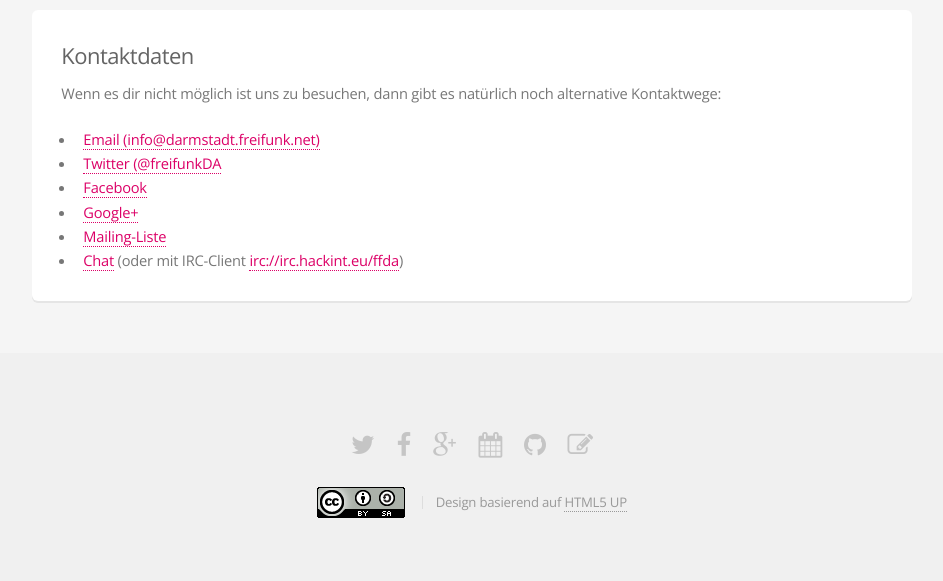
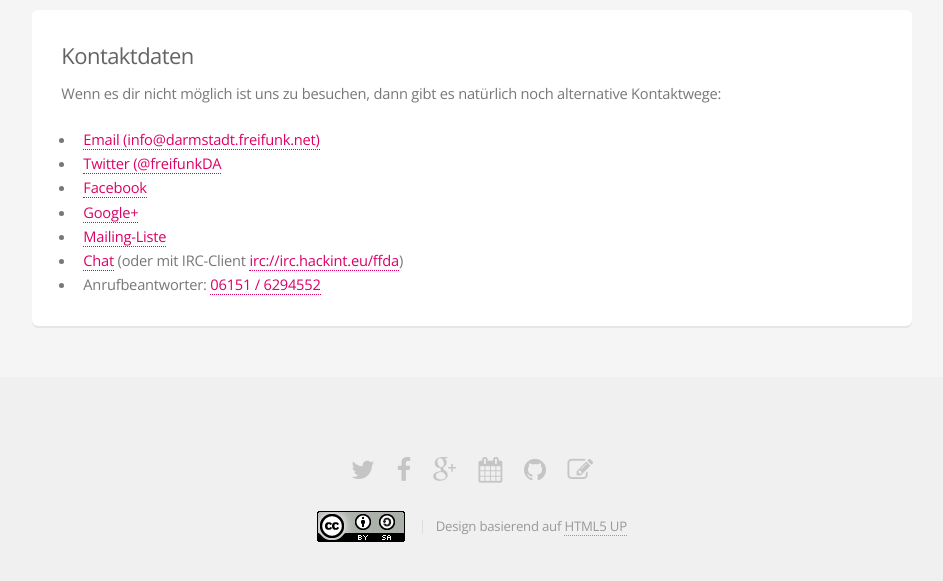
Before and after one commit to mdrenger/darmstadt.freifunk.net, a Jekyll site: the page built from pages/kontakt.html, in a window 1280 px wide and 1339 px high. Shown: the part 707-1288 px from the top of the window, without its empty margins (168-1111 px from the left). Built offline with Jekyll 4.4.1, drawn with Linux system fonts in a browser that asks for light colours.

Commit message:
kontakt: füge anrufbeantworter hinzu

```diff
--- a/pages/kontakt.html
+++ b/pages/kontakt.html
@@ -41,6 +41,9 @@ layout:
 				<li><a href="https://plus.google.com/113942916935529162777/">Google+</a></li>
 				<li><a href="http://lists.freifunk.net/mailman/listinfo/darmstadt-freifunk.net">Mailing-Liste</a></li>
 				<li><a href="http://chat.darmstadt.freifunk.net">Chat</a> (oder mit IRC-Client <a href="irc://irc.hackint.eu/ffda">irc://irc.hackint.eu/ffda</a>)</li>
+				<li>Anrufbeantworter: <a href="tel:+49-6151-6294552">06151 / 6294552</a></li>
+
+
 			</ul>
 		</div>
     </section>
```
